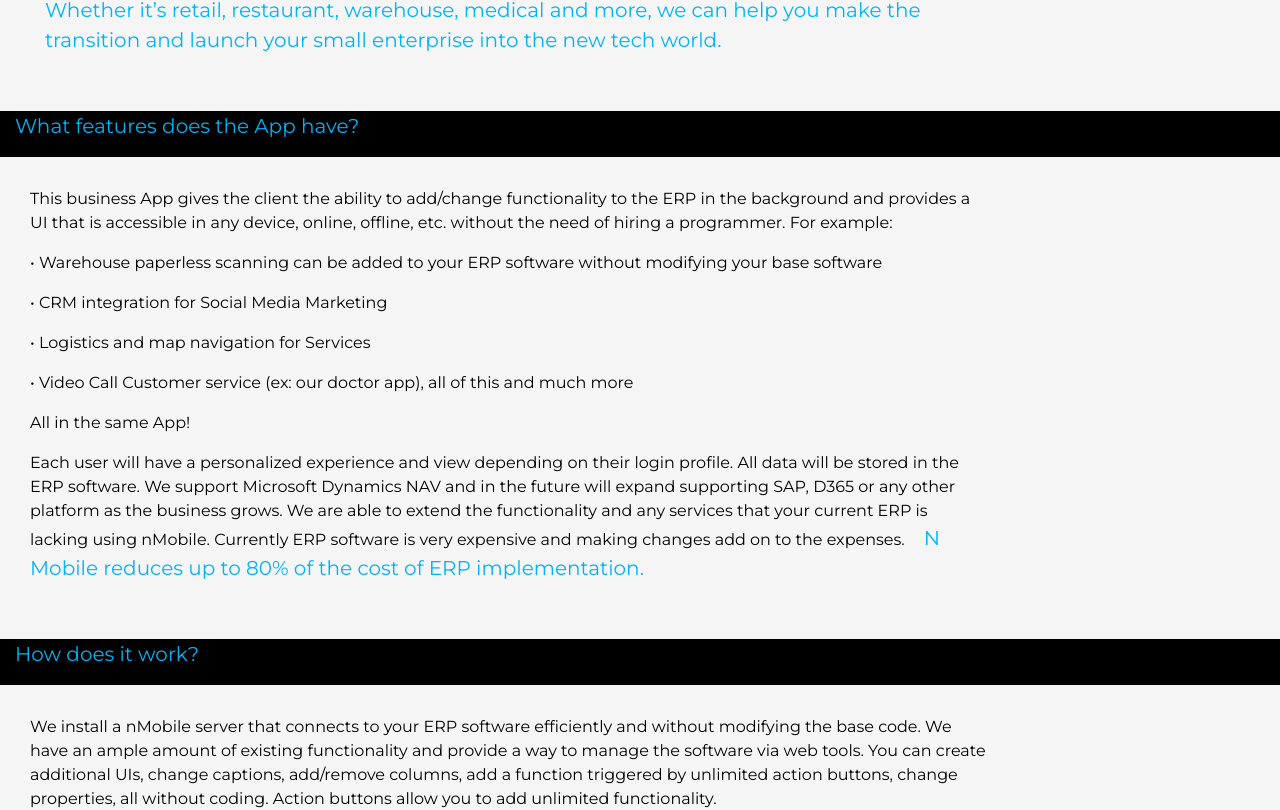
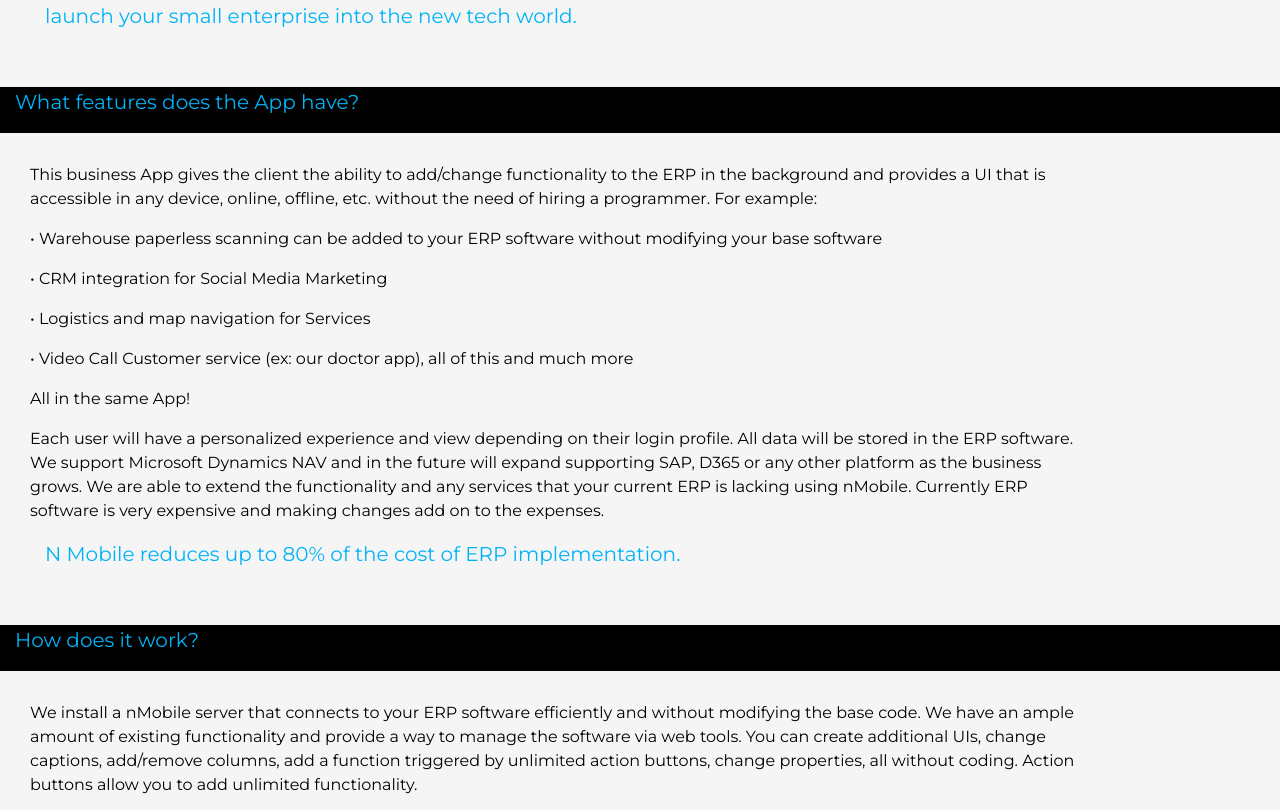
Before and after one commit to ValianaJosic/nMobile, a React (Create React App) app: page /about in a window 1280 px wide. Shown: the part 793-1603 px from the top of the page. Built offline with nearby package versions, Linux system fonts and the light colour scheme.

Commit message:
about page content CSS

```diff
--- a/src/Pages/About/about.css
+++ b/src/Pages/About/about.css
@@ -23,5 +23,5 @@
     background-color: whitesmoke;
     padding-bottom: 40px;
     padding-left: 30px;
-    padding-right: 290px;
+    padding-right: 190px;
 }
--- a/src/Pages/About/about.js
+++ b/src/Pages/About/about.js
@@ -31,7 +31,8 @@
         <p>• Video Call Customer service (ex: our doctor app), all of this and much more</p>
         <p> All in the same App!</p>
         <p>Each user will have a personalized experience and view depending on their login profile. All data will be stored in the ERP software. We support Microsoft Dynamics NAV and in the future will expand supporting SAP, D365 or any other platform as the business grows. We are able to extend the functionality and any services that your current ERP is lacking using nMobile.
-        Currently ERP software is very expensive and making changes add on to the expenses. <span className='about-intro'>N Mobile reduces up to 80% of the cost of ERP implementation.</span></p>
+        Currently ERP software is very expensive and making changes add on to the expenses.</p>
+        <p className='about-intro'>N Mobile reduces up to 80% of the cost of ERP implementation.</p>
       </div>
       <div>
         <p className="about-intro">How does it work?</p>
```
